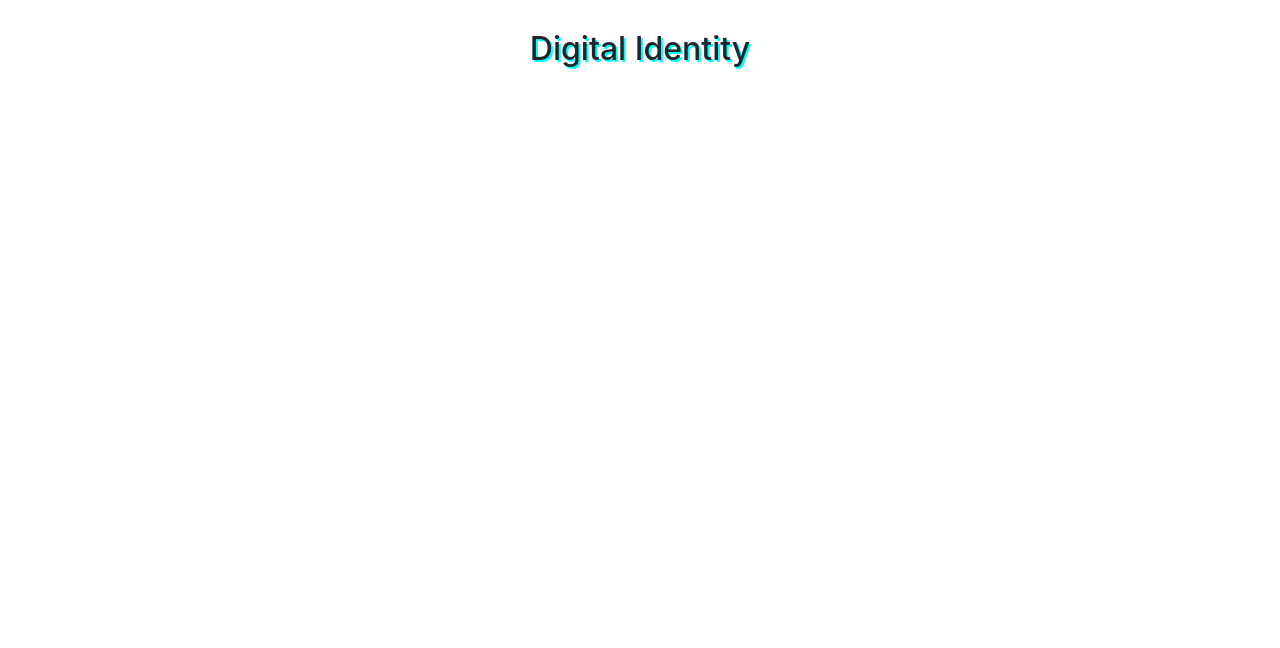
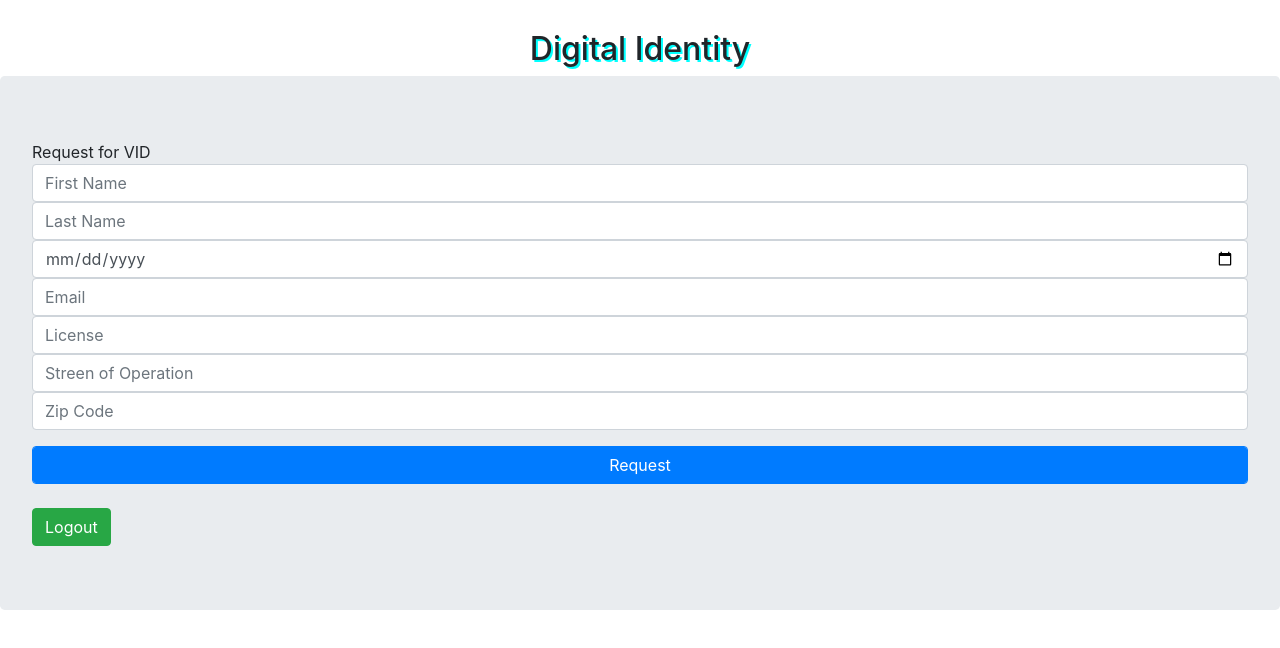
Before and after one commit to ravindragsingh/digIden, an Angular app: page /user in a window 1280 px wide. Before the commit this address led to /. Shown: the top 648 px of the page. Built offline with nearby package versions, Linux system fonts and the light colour scheme.

Commit message:
request for VID

```diff
--- a/src/app/app-routing.module.ts
+++ b/src/app/app-routing.module.ts
@@ -3,12 +3,15 @@ import { Routes, RouterModule } from '@angular/router';
 import { LoginComponent } from './login/login.component';
 import { RegisterNowComponent } from './register-now/register-now.component';
 import { StartPageComponent } from './start-page/start-page.component';
+import { ReqVidComponent } from './req-vid/req-vid.component';
 
 
 const routes: Routes = [
 {path:'', component:StartPageComponent},
 {path:'login', component:LoginComponent},
-{path:'register', component:RegisterNowComponent}
+{path:'register', component:RegisterNowComponent},
+{path:'user', component:ReqVidComponent}
+
 ];
 
 @NgModule({
--- a/src/app/app.module.ts
+++ b/src/app/app.module.ts
@@ -7,6 +7,7 @@ import { FormsModule } from '@angular/forms';
 import { LoginComponent } from './login/login.component';
 import { RegisterNowComponent } from './register-now/register-now.component';
 import { StartPageComponent } from './start-page/start-page.component';
+import { ReqVidComponent } from './req-vid/req-vid.component';
 
 
 @NgModule({
@@ -14,7 +15,8 @@ import { StartPageComponent } from './start-page/start-page.component';
     AppComponent,
     LoginComponent,
     RegisterNowComponent,
-    StartPageComponent
+    StartPageComponent,
+    ReqVidComponent
   ],
   imports: [
     BrowserModule,
--- a/src/app/login/login.component.html
+++ b/src/app/login/login.component.html
@@ -15,7 +15,7 @@
     </div>
     <div>
 
-      <a routerLink ="/register"><button class="btn btn-primary btnMargin">Login</button></a>
+      <a routerLink ="/user"><button class="btn btn-primary btnMargin">Login</button></a>
       <a routerLink ="/register"><button class="btn btn-primary float-right btnMargin">Register Now</button> </a>
     </div>
 
--- /dev/null
+++ b/src/app/req-vid/req-vid.component.html
@@ -0,0 +1,22 @@
+<div class = "jumbotron"> Request for VID
+  <form>
+    <div class = "form-group">
+
+      <input required ngModel name ="firstName" id ="firstName" type ="text" placeholder="First Name" #userName ="ngModel" class ="form-control" >
+      <input required ngModel name ="lastName" id ="lastName" type ="text" placeholder="Last Name" #userName ="ngModel" class ="form-control" >
+      <input required ngModel name ="dob" id ="dob" type ="date" placeholder="Date of Birth(mm/dd/yyyy)" #userName ="ngModel" class ="form-control" >
+      <input required ngModel name ="email" id ="email" type ="text" placeholder="Email" #userName ="ngModel" class ="form-control" >
+      <input required ngModel name ="license" id ="license" type ="text" placeholder="License" #userName ="ngModel" class ="form-control" >
+      <input required ngModel name ="street" id ="street" type ="text" placeholder="Streen of Operation" #userName ="ngModel" class ="form-control" >
+      <input required ngModel name ="zipCode" id ="zipCode" type ="text" placeholder="Zip Code" #userName ="ngModel" class ="form-control" >
+
+    </div>
+    <div>
+      <button class="btn btn-primary form-control btnMargin">Request</button>
+      <br/>
+      <br/>
+      <a routerLink =""><button class="btn btn-success btnMargin">Logout</button> </a>
+    </div>
+
+  </form>
+</div>
--- /dev/null
+++ b/src/app/req-vid/req-vid.component.ts
@@ -0,0 +1,15 @@
+import { Component, OnInit } from '@angular/core';
+
+@Component({
+  selector: 'app-req-vid',
+  templateUrl: './req-vid.component.html',
+  styleUrls: ['./req-vid.component.css']
+})
+export class ReqVidComponent implements OnInit {
+
+  constructor() { }
+
+  ngOnInit() {
+  }
+
+}
```
Also changed, not shown: src/app/req-vid/req-vid.component.css (added), 1 other file (tests, documents, lock files or other folders).
